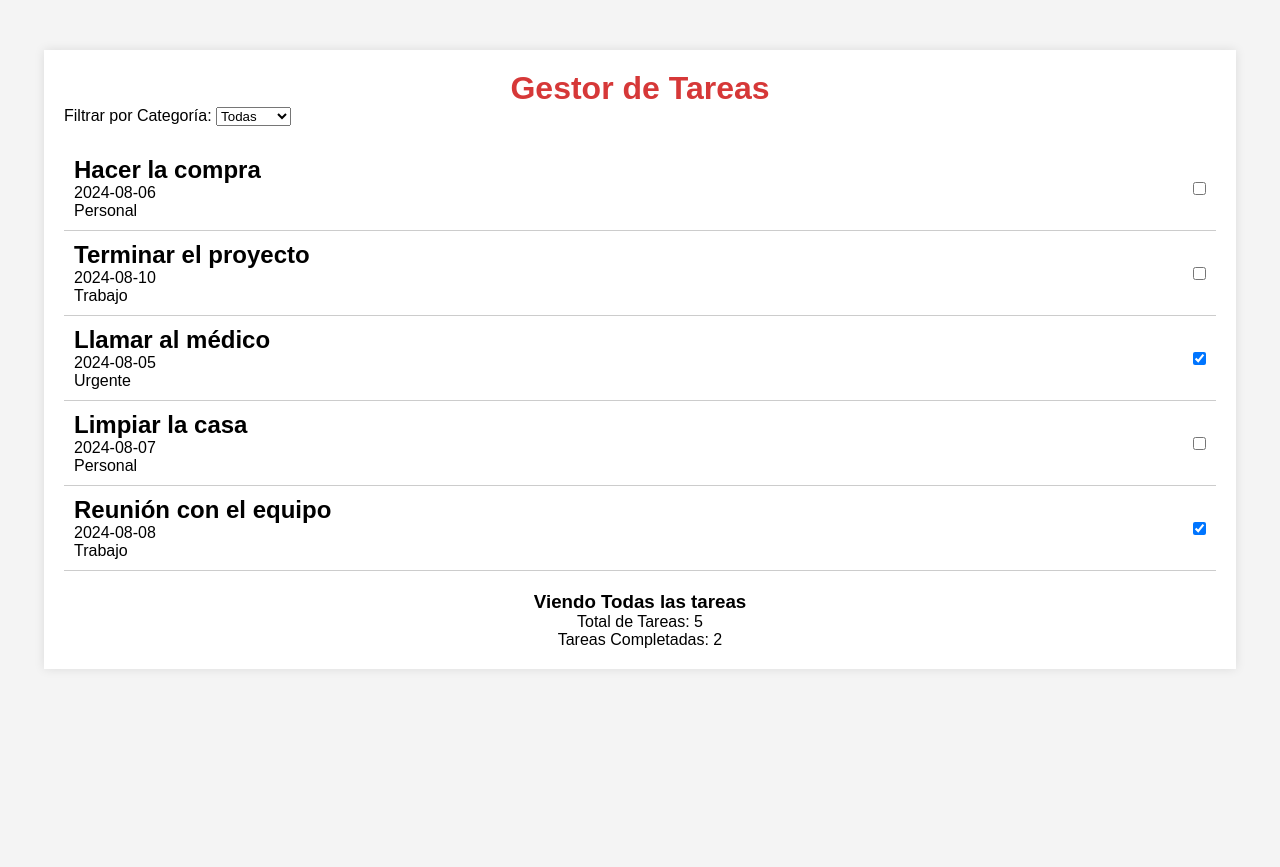
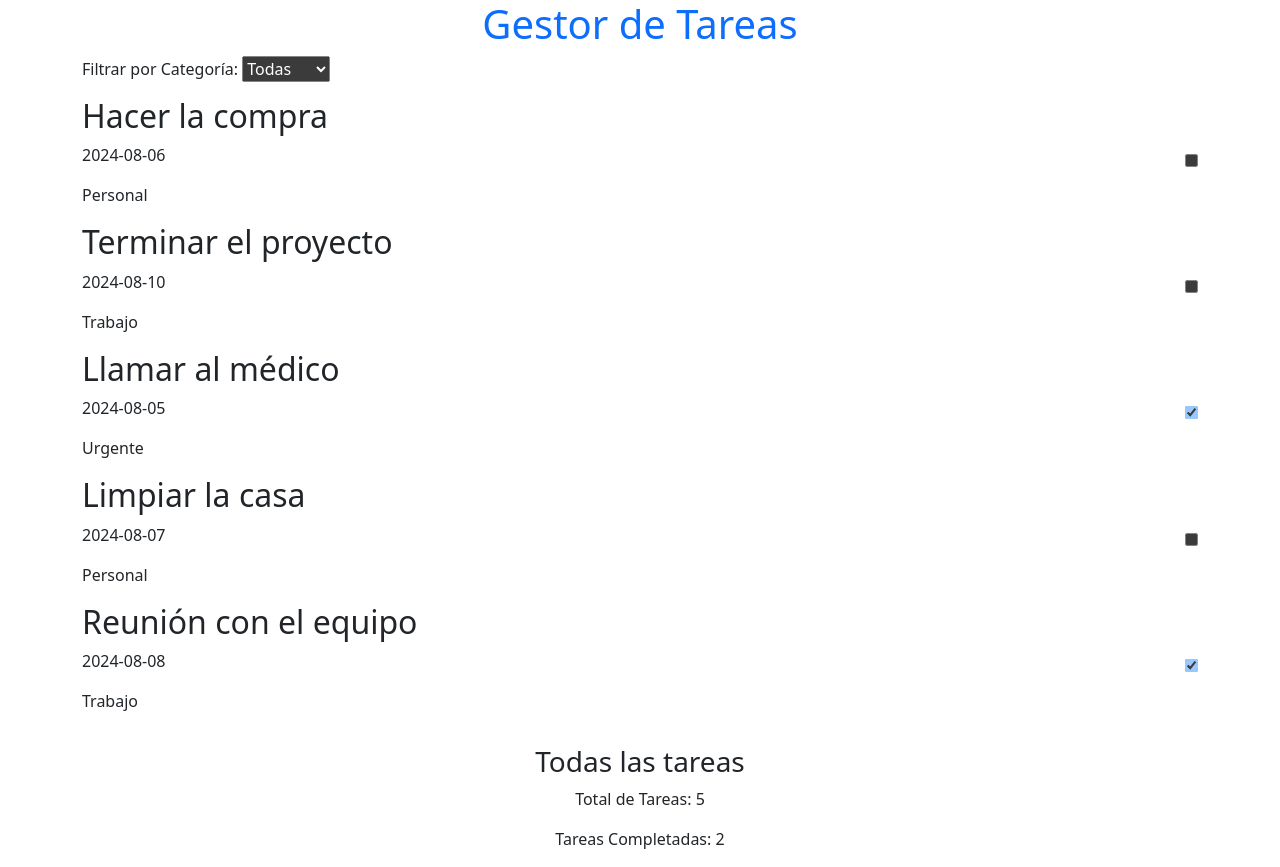
Before and after one commit to braiandevcode/listTask, a plain HTML site: page index.html in a window 1280 px wide. Before the commit the page ends 800 px from the top, so only its background shows below. Drawn offline with nearby package versions, Linux system fonts and the light colour scheme.

Commit message:
Agreando Bottstrap en subrama

```diff
--- a/index.html
+++ b/index.html
@@ -4,13 +4,14 @@
     <meta charset="UTF-8">
     <meta name="viewport" content="width=device-width, initial-scale=1.0">
     <title>Gestor de Tareas</title>
+    <link href="https://cdn.jsdelivr.net/npm/bootstrap@5.3.3/dist/css/bootstrap.min.css" rel="stylesheet" integrity="sha384-QWTKZyjpPEjISv5WaRU9OFeRpok6YctnYmDr5pNlyT2bRjXh0JMhjY6hW+ALEwIH" crossorigin="anonymous">
     <link rel="stylesheet" href="styles.css">
 </head>
 <body>
-    <div class="container">
-        <h1>Gestor de Tareas</h1>
+    <div class="container" data-bs-theme="dark">
+        <h1 class="text-center text-primary">Gestor de Tareas</h1>
         <div class="filters">
-            <label for="categoryFilter">Filtrar por Categoría:</label>
+            <label class="mb-3 text-center" for="categoryFilter">Filtrar por Categoría:</label>
             <select id="categoryOption">
                 <option value="all">Todas</option>
                 <option value="work">Trabajo</option>
@@ -19,12 +20,13 @@
             </select>
         </div>
         <ul class="task-list"></ul>
-        <div class="statistics">
-            <h3 class="view-task"></h3>
-            <p>Total de Tareas: <span id="totalTasks">0</span></p>
-            <p>Tareas Completadas: <span id="completedTasks">0</span></p>
+        <div class="statistics d-flex align-items-center flex-column">
+            <h3 class="statistics__titleViewTask"></h3>
+            <p class="statistics__paragraph">Total de Tareas: <span id="totalTasks">0</span></p>
+            <p class="statistics__paragraph">Tareas Completadas: <span id="completedTasks">0</span></p>
         </div>
     </div>
+    <script src="https://cdn.jsdelivr.net/npm/bootstrap@5.3.3/dist/js/bootstrap.bundle.min.js" integrity="sha384-YvpcrYf0tY3lHB60NNkmXc5s9fDVZLESaAA55NDzOxhy9GkcIdslK1eN7N6jIeHz" crossorigin="anonymous"></script>
     <script src="script.js"></script>
 </body>
 </html>
--- a/script.js
+++ b/script.js
@@ -2,7 +2,7 @@
 const d = document;
 // REFERENCIANDO A ELEMENTO POR SU CLASE
 const $listTasks = d.querySelector(".task-list");
-const $viewTask = d.querySelector(".view-task");
+const $viewTask = d.querySelector(".statistics__titleViewTask");
 const $totalTask = d.getElementById("totalTasks");
 const $completedTask = d.getElementById("completedTasks");
 
@@ -23,7 +23,7 @@ const tasks = [
 const calculateCompletedTask = (acc, task) => {
     //el acc sera un objeto acumulador donde tendra promiedades acumuladoras
     acc.total++; // Incrementa el total de tareas
-    if (task.completed) acc.completed++; // Incrementa las tareas completadas
+    if (task.completed) acc.completed++;
     return acc;
 };
 
@@ -99,7 +99,7 @@ const createListTasksDom = (task, fragment)=>{
     inputTask.setAttribute("data-check", `${completed}`);
     inputTask.setAttribute("placeholder", "check");
 
-    updateAddOrRemoveOrToggleClass(listItem, "add", "task-item");
+    updateAddOrRemoveOrToggleClass(listItem, "add", "task-item", "d-flex", "justify-content-between", "align-items-center");
     updateAddOrRemoveOrToggleClass(containerTask, "add", "task-info");
     updateAddOrRemoveOrToggleClass(inputTask, "add", "task-completed");
 
@@ -122,17 +122,19 @@ const createListTasksDom = (task, fragment)=>{
 // FUNCION PARA RENDERIZAR LAS TODAS LAS LISTAS DE TAREAS
 const renderListTasks = ()=>{
     $listTasks.innerHTML="";
-    $viewTask.textContent= isSelected ? `Viendo lista ${evaluateLangCategory(value)}` : "Viendo Todas las tareas";
+    $viewTask.textContent="Todas las tareas";
     tasks.forEach(task => createListTasksDom(task, fragment));
     $listTasks.append(fragment);
-    updateStatistics(tasks); // Actualiza estadísticas después de renderizar tareas
+    updateStatistics(tasks);
 };
 
 // FUNCION QUE SE ENCARGARA DE FILTRAR LAS OPCIONES REUTILIZANDO FUNCION QUE CREA EL DOM
 const filterOptionsTasks = (value)=>{
     if(tasks.length > 0) {
         const filterTasks = tasks.filter(({ category }) => category === value);
-        if(filterTasks.length > 0) return filterTasks;
+        if(filterTasks.length > 0) {
+            return filterTasks;
+        }
         return true;
     }
 };
@@ -162,8 +164,7 @@ const evaluateOptionChange = (value)=>{
             break;
         }
     }
-    $viewTask.textContent= isSelected ? `Viendo lista ${evaluateLangCategory(value)}` : "Viendo Todas las tareas";
-    isSelected=false;
+    $viewTask.textContent= isSelected ? `Tarea/s ${evaluateLangCategory(value)}` : "Todas las tareas";
 };
 
 
@@ -173,7 +174,6 @@ const createListTasksOption = (e)=>{
     const tasks = filterOptionsTasks(e);
     tasks?.forEach(task => createListTasksDom(task, fragment));
     $listTasks.append(fragment);
-    updateStatistics(tasks); // Actualiza estadísticas después de filtrar tareas
 };
 
 // FUNCION PARA EVALUAR LOS EVENTOS DE CAMBIOS
@@ -181,6 +181,8 @@ const evaluateElementChanges =(e)=>{
     switch (true) {
         case e.target.matches("#categoryOption"):{
             evaluateOptionChange(e.target.value);
+            const optionTasks = filterOptionsTasks(e);
+            console.log(optionTasks);
             break;
         };
         case e.target.matches(".task-item input"):{
@@ -188,6 +190,7 @@ const evaluateElementChanges =(e)=>{
             const taskTitle = e.target.parentElement.querySelector("h2").textContent;
             const task = tasks.find(t => t.title === taskTitle);
             if (task) task.completed = e.target.checked;
+            console.log(task);
             updateStatistics(task);
             break;
         };
--- a/styles.css
+++ b/styles.css
@@ -2,57 +2,10 @@
 *{
     margin: 0;
     padding: 0;
-}
-body {
-    font-family: Arial, sans-serif;
-    background-color: #f4f4f4;
-}
-
-.container {
-    max-width: 90%;
-    margin: 50px auto;
-    padding: 20px;
-    background-color: #fff;
-    box-shadow: 0 0 10px rgba(0, 0, 0, 0.1);
-}
-
-h1 {
-    text-align: center;
-    color: #ce1111d5;
-}
-
-.filters {
-    margin-bottom: 20px;
+    box-sizing: border-box;
 }
 
 .task-list {
     list-style: none;
     padding: 0;
 }
-
-.task-item {
-    display: flex;
-    justify-content: space-between;
-    align-items: center;
-    padding: 10px;
-    border-bottom: 1px solid #ccc;
-}
-
-.task-item.completed {
-    text-decoration: line-through;
-    color: #888;
-}
-
-.task-item .task-info {
-    flex-grow: 1;
-}
-
-.task-item .task-category {
-    font-size: 0.9em;
-    color: #666;
-}
-
-.statistics {
-    margin-top: 20px;
-    text-align: center;
-}
```
